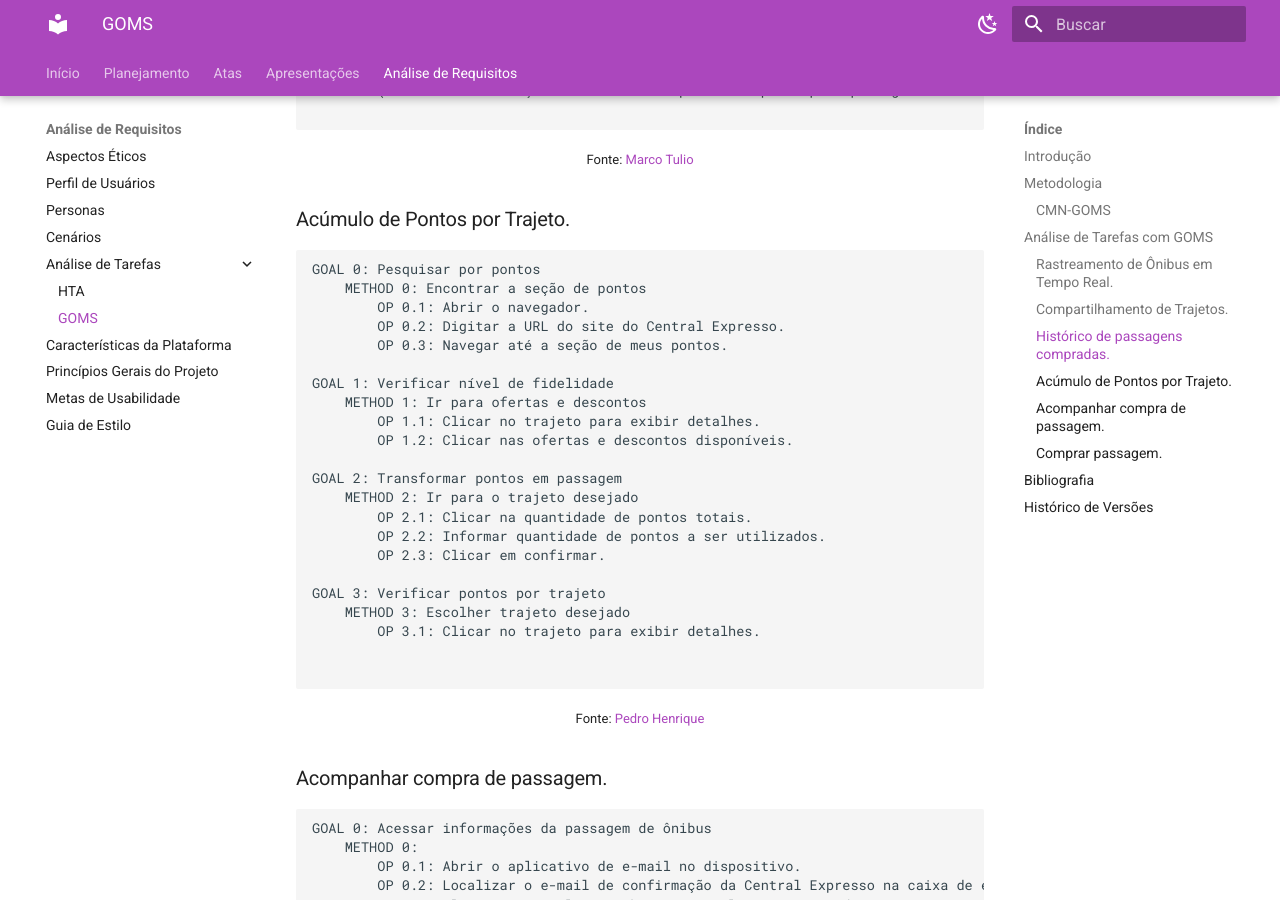
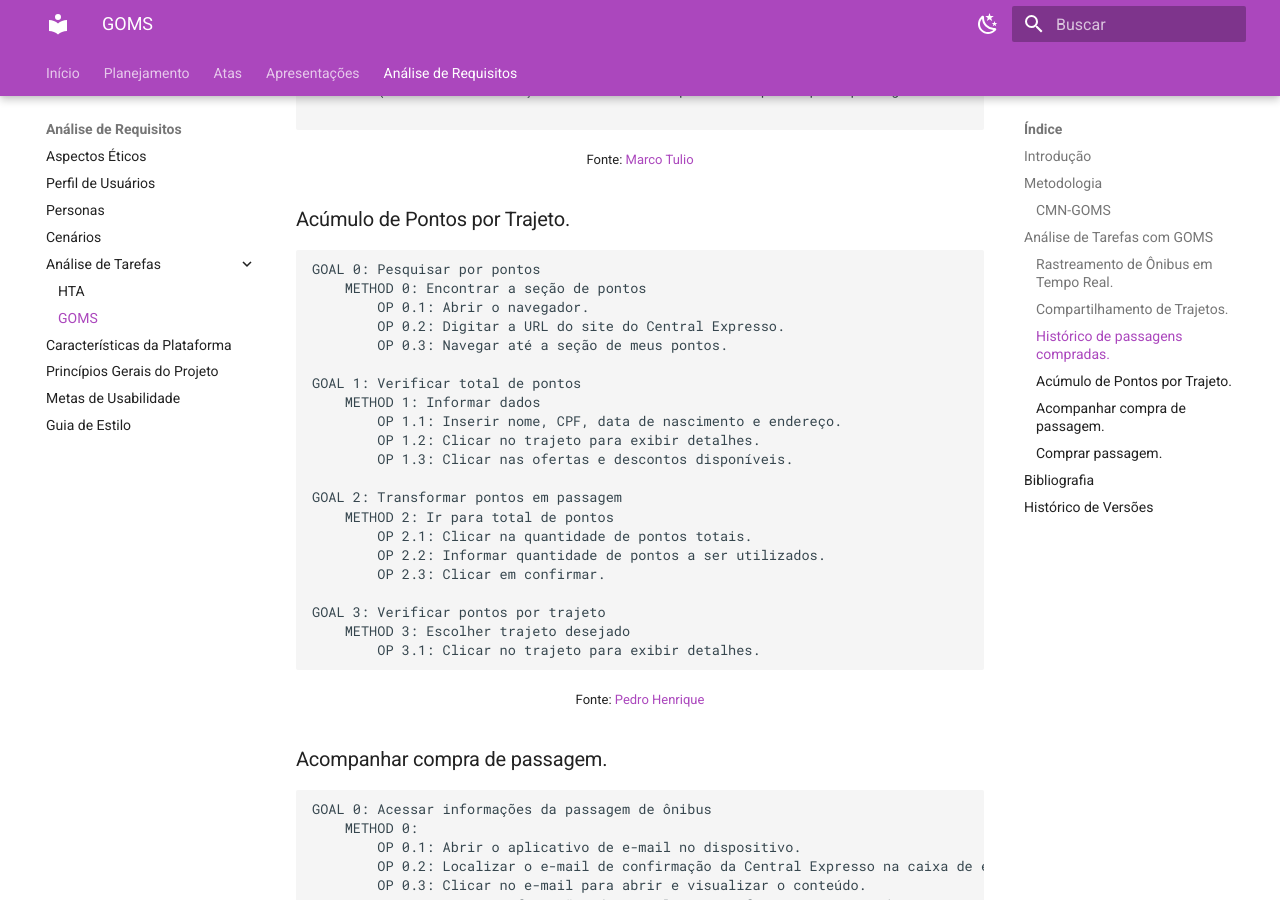
Before and after one commit to Interacao-Humano-Computador/2024.1-Grupo08, an MkDocs documentation site: the page built from docs/requisitos/analise_tarefas_goms.md, in a window 1280 px wide and 900 px high, scrolled down 2970 px. Built offline with MkDocs 1.6.1 and Material for MkDocs 9.7.7, drawn with Linux system fonts in a browser that asks for light colours.

Commit message:
Goms acumulo de pontos

````diff
--- a/docs/requisitos/analise_tarefas_goms.md
+++ b/docs/requisitos/analise_tarefas_goms.md
@@ -125,13 +125,14 @@ GOAL 0: Pesquisar por pontos
         OP 0.2: Digitar a URL do site do Central Expresso.
         OP 0.3: Navegar até a seção de meus pontos.
 
-GOAL 1: Verificar nível de fidelidade
-    METHOD 1: Ir para ofertas e descontos
-        OP 1.1: Clicar no trajeto para exibir detalhes.
-        OP 1.2: Clicar nas ofertas e descontos disponíveis.
+GOAL 1: Verificar total de pontos
+    METHOD 1: Informar dados
+        OP 1.1: Inserir nome, CPF, data de nascimento e endereço.
+        OP 1.2: Clicar no trajeto para exibir detalhes.
+        OP 1.3: Clicar nas ofertas e descontos disponíveis.
 
 GOAL 2: Transformar pontos em passagem
-    METHOD 2: Ir para o trajeto desejado
+    METHOD 2: Ir para total de pontos
         OP 2.1: Clicar na quantidade de pontos totais.
         OP 2.2: Informar quantidade de pontos a ser utilizados.
         OP 2.3: Clicar em confirmar.
@@ -139,8 +140,6 @@ GOAL 2: Transformar pontos em passagem
 GOAL 3: Verificar pontos por trajeto
     METHOD 3: Escolher trajeto desejado
         OP 3.1: Clicar no trajeto para exibir detalhes.
-
-
 ```
 
 <font size="2"><p style="text-align: center"> Fonte: [Pedro Henrique](https://github.com/PedroHenrique061)</p></font>
````
